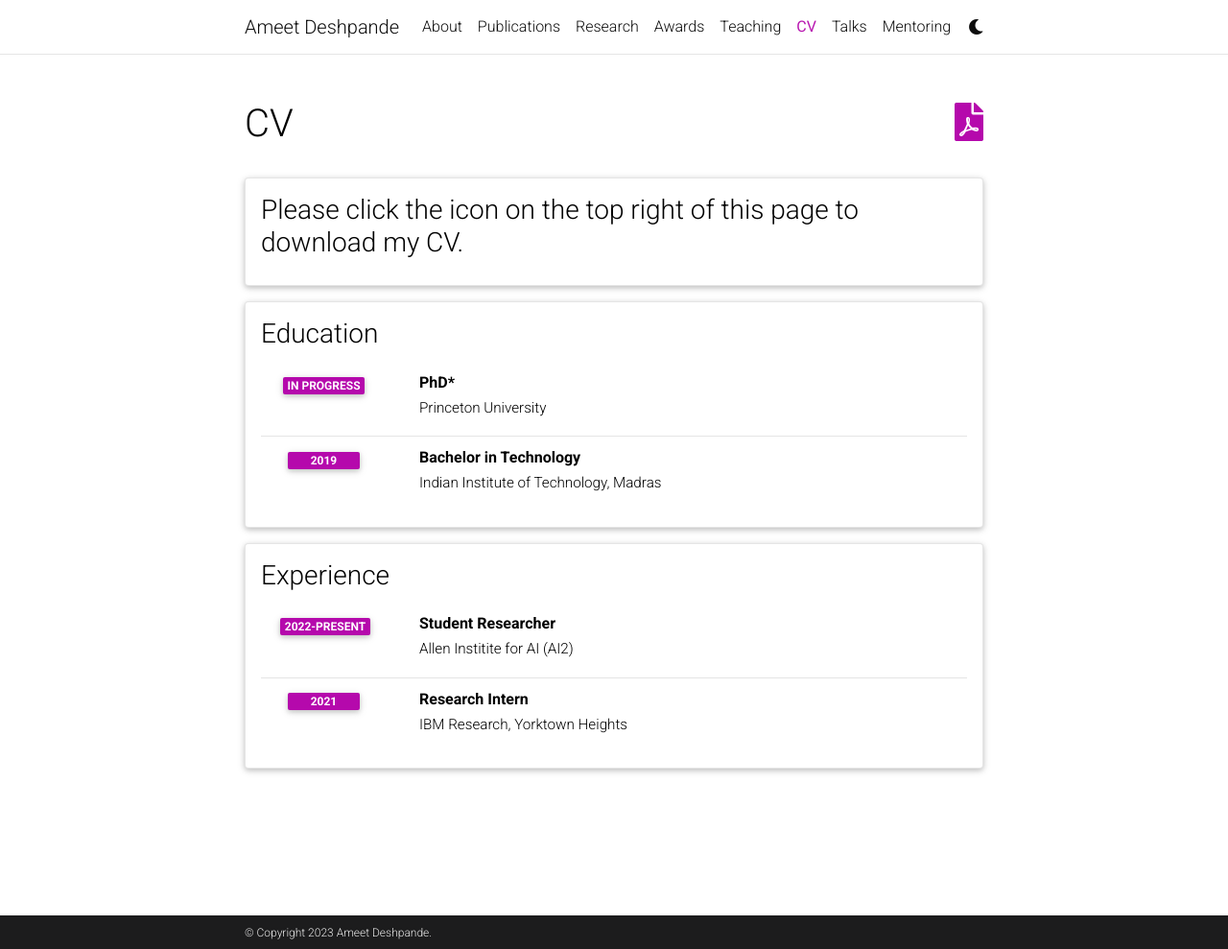
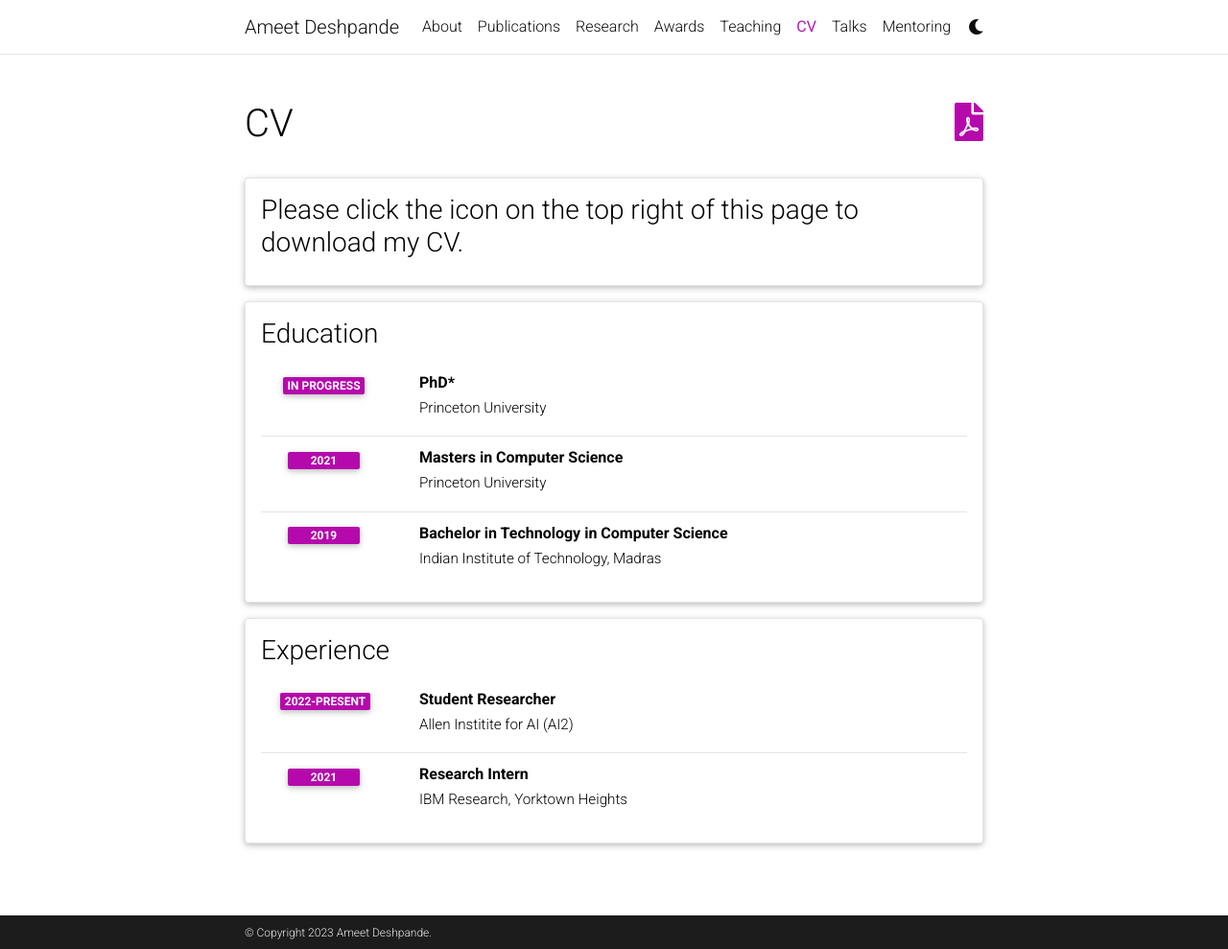
Before and after one commit to ameet-1997/ameet-1997.github.io, a Jekyll site: the page built from _pages/cv.md, in a window 1280 px wide and 989 px high. Shown: the whole window at 96% size. Built offline with Jekyll 4.4.1, drawn with Linux system fonts in a browser that asks for light colours; comment, search, counter and statistics services are not loaded; a style sheet for code colours, icons or effects is not loaded.

Commit message:
Website changes

```diff
--- a/_data/cv.yml
+++ b/_data/cv.yml
@@ -6,7 +6,10 @@
     - title: PhD*
       institution: Princeton University
       year: In progress
-    - title: Bachelor in Technology
+    - title: Masters in Computer Science
+      institution: Princeton University
+      year: 2021
+    - title: Bachelor in Technology in Computer Science
       institution: Indian Institute of Technology, Madras
       year: 2019
 
```
Also changed, not shown: 1 other file.
